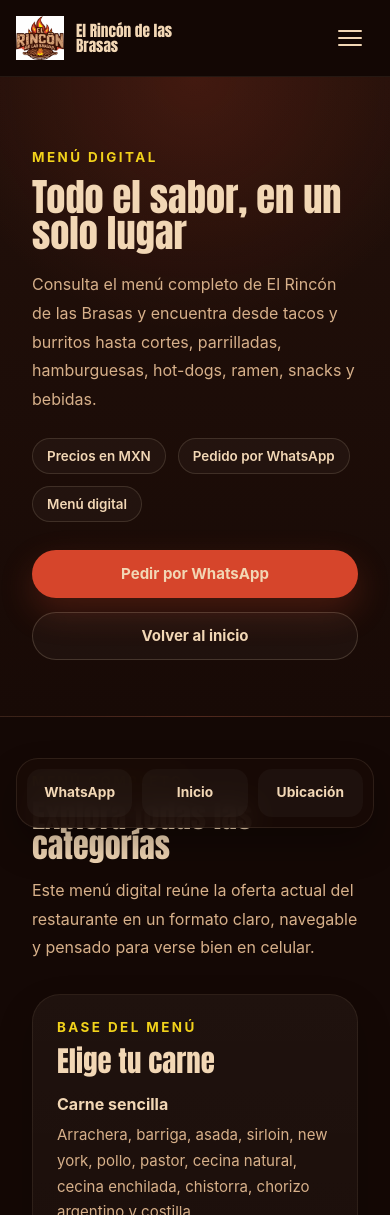
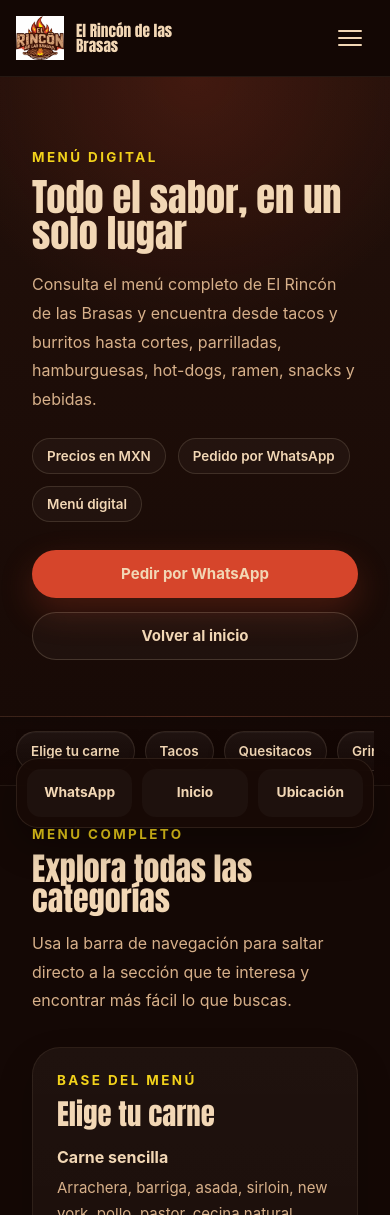
Before and after one commit to Genarohp7/el-rincon-de-las-brasas, a React (Vite) app: page /menu in a window 390 px wide. Shown: the top 1215 px of the page. Built offline with nearby package versions, Linux system fonts and the light colour scheme.

Commit message:
fix: remove motion from menu page for stable mobile rendering

```diff
--- a/src/pages/MenuPage/MenuPage.css
+++ b/src/pages/MenuPage/MenuPage.css
@@ -121,8 +121,89 @@
   background-color: rgba(255, 255, 255, 0.06);
 }
 
+.menu-page__category-nav-section {
+  position: sticky;
+  top: 84px;
+  z-index: 30;
+  padding: 14px 0;
+  border-bottom: 1px solid rgba(242, 215, 181, 0.08);
+  background:
+    linear-gradient(
+      180deg,
+      rgba(20, 8, 5, 0.96) 0%,
+      rgba(20, 8, 5, 0.88) 100%
+    );
+  backdrop-filter: blur(14px);
+}
+
+.menu-page__category-nav {
+  position: relative;
+  display: flex;
+  gap: 12px;
+  overflow-x: auto;
+  overflow-y: hidden;
+  padding: 2px 0 6px;
+  scrollbar-width: none;
+  -ms-overflow-style: none;
+  -webkit-overflow-scrolling: touch;
+  mask-image: linear-gradient(
+    to right,
+    transparent 0,
+    black 18px,
+    black calc(100% - 18px),
+    transparent 100%
+  );
+}
+
+.menu-page__category-nav::-webkit-scrollbar {
+  display: none;
+}
+
+.menu-page__category-link {
+  flex-shrink: 0;
+  display: inline-flex;
+  align-items: center;
+  min-height: 42px;
+  padding: 0 16px;
+  border: 1px solid rgba(242, 215, 181, 0.12);
+  border-radius: 999px;
+  background:
+    linear-gradient(
+      180deg,
+      rgba(255, 255, 255, 0.05) 0%,
+      rgba(255, 255, 255, 0.02) 100%
+    );
+  color: var(--color-text-primary);
+  text-decoration: none;
+  font-size: 0.88rem;
+  font-weight: 600;
+  white-space: nowrap;
+  box-shadow:
+    inset 0 1px 0 rgba(255, 255, 255, 0.03),
+    0 8px 20px rgba(0, 0, 0, 0.14);
+  transition:
+    transform 0.22s ease,
+    border-color 0.22s ease,
+    background-color 0.22s ease,
+    box-shadow 0.22s ease;
+}
+
+.menu-page__category-link:hover {
+  transform: translateY(-2px);
+  border-color: rgba(242, 215, 181, 0.24);
+  background:
+    linear-gradient(
+      180deg,
+      rgba(255, 255, 255, 0.08) 0%,
+      rgba(255, 255, 255, 0.03) 100%
+    );
+  box-shadow:
+    inset 0 1px 0 rgba(255, 255, 255, 0.04),
+    0 12px 26px rgba(0, 0, 0, 0.18);
+}
+
 .menu-page__section {
-  padding: 56px 24px 32px;
+  padding: 40px 24px 32px;
 }
 
 .menu-page__section-header {
@@ -167,6 +248,7 @@
     #180a06;
   box-shadow: 0 16px 36px rgba(0, 0, 0, 0.18);
   will-change: transform, opacity;
+  scroll-margin-top: 170px;
 }
 
 .menu-page__card-head {
@@ -266,6 +348,41 @@
   color: var(--color-text-muted);
 }
 
+.menu-page__scroll-top {
+  position: fixed;
+  right: 20px;
+  bottom: 24px;
+  z-index: 65;
+  width: 52px;
+  height: 52px;
+  border: 0;
+  border-radius: 999px;
+  background-color: var(--color-brand-primary);
+  color: var(--color-text-primary);
+  font-size: 1.25rem;
+  font-weight: 700;
+  cursor: pointer;
+  box-shadow: 0 14px 34px rgba(214, 69, 43, 0.24);
+  opacity: 0;
+  visibility: hidden;
+  transform: translateY(12px);
+  transition:
+    opacity 0.22s ease,
+    visibility 0.22s ease,
+    transform 0.22s ease,
+    background-color 0.22s ease;
+}
+
+.menu-page__scroll-top:hover {
+  background-color: var(--color-brand-primary-hover);
+}
+
+.menu-page__scroll-top--visible {
+  opacity: 1;
+  visibility: visible;
+  transform: translateY(0);
+}
+
 @media (max-width: 980px) {
   .menu-page__grid {
     grid-template-columns: 1fr;
@@ -280,6 +397,23 @@
 @media (max-width: 768px) {
   .menu-page {
     padding-bottom: 88px;
+  }
+
+  .menu-page__category-nav-section {
+    top: 76px;
+    padding: 12px 0;
+  }
+
+  .menu-page__category-nav {
+    gap: 10px;
+    padding-bottom: 2px;
+    mask-image: none;
+  }
+
+  .menu-page__category-link {
+    min-height: 40px;
+    padding: 0 14px;
+    font-size: 0.84rem;
   }
 
   .menu-page__actions,
@@ -299,6 +433,15 @@
   .menu-page__item-price {
     margin-left: 0;
   }
+
+  .menu-page__card {
+    scroll-margin-top: 156px;
+  }
+
+  .menu-page__scroll-top {
+    right: 16px;
+    bottom: 104px;
+  }
 }
 
 @media (max-width: 640px) {
--- a/src/pages/MenuPage/MenuPage.tsx
+++ b/src/pages/MenuPage/MenuPage.tsx
@@ -1,4 +1,4 @@
-import { motion } from "motion/react";
+import { useEffect, useMemo, useState } from "react";
 import { Helmet } from "react-helmet-async";
 import { Link } from "react-router";
 import Footer from "../../components/layout/Footer/Footer";
@@ -7,10 +7,6 @@
 import businessInfo from "../../data/businessInfo";
 import menuSections from "../../data/menuSections";
 import seoConfig from "../../data/seo";
-import {
-  fadeUpVariant,
-  staggerContainerVariant,
-} from "../../utils/motion";
 import "./MenuPage.css";
 
 function MenuPage() {
@@ -18,6 +14,37 @@
   const pageTitle = "Menú | El Rincón de las Brasas";
   const pageDescription =
     "Consulta el menú completo de El Rincón de las Brasas: tacos, burritos, cortes, parrilladas, hamburguesas, hot-dogs, ramen, bebidas y más.";
+
+  const [showScrollTop, setShowScrollTop] = useState(false);
+
+  useEffect(() => {
+    const handleScroll = () => {
+      setShowScrollTop(window.scrollY > 700);
+    };
+
+    window.addEventListener("scroll", handleScroll);
+    handleScroll();
+
+    return () => {
+      window.removeEventListener("scroll", handleScroll);
+    };
+  }, []);
+
+  const categoryLinks = useMemo(
+    () =>
+      menuSections.map((section) => ({
+        id: section.id,
+        label: section.title,
+      })),
+    []
+  );
+
+  const handleScrollTop = () => {
+    window.scrollTo({
+      top: 0,
+      behavior: "smooth",
+    });
+  };
 
   return (
     <>
@@ -46,42 +73,24 @@
 
       <main className="menu-page">
         <section className="menu-page__hero">
-          <motion.div
-            className="menu-page__container"
-            variants={staggerContainerVariant}
-            initial="hidden"
-            animate="visible"
-          >
-            <motion.p className="menu-page__eyebrow" variants={fadeUpVariant}>
-              Menú digital
-            </motion.p>
+          <div className="menu-page__container">
+            <p className="menu-page__eyebrow">Menú digital</p>
 
-            <motion.h1 className="menu-page__title" variants={fadeUpVariant}>
-              Todo el sabor, en un solo lugar
-            </motion.h1>
+            <h1 className="menu-page__title">Todo el sabor, en un solo lugar</h1>
 
-            <motion.p
-              className="menu-page__description"
-              variants={fadeUpVariant}
-            >
+            <p className="menu-page__description">
               Consulta el menú completo de El Rincón de las Brasas y encuentra
               desde tacos y burritos hasta cortes, parrilladas, hamburguesas,
               hot-dogs, ramen, snacks y bebidas.
-            </motion.p>
+            </p>
 
-            <motion.div
-              className="menu-page__badges"
-              variants={fadeUpVariant}
-            >
+            <div className="menu-page__badges">
               <span className="menu-page__badge">Precios en MXN</span>
               <span className="menu-page__badge">Pedido por WhatsApp</span>
               <span className="menu-page__badge">Menú digital</span>
-            </motion.div>
+            </div>
 
-            <motion.div
-              className="menu-page__actions"
-              variants={fadeUpVariant}
-            >
+            <div className="menu-page__actions">
               <a
                 className="menu-page__button menu-page__button--primary"
                 href={businessInfo.whatsappHref}
@@ -97,38 +106,45 @@
               >
                 Volver al inicio
               </Link>
-            </motion.div>
-          </motion.div>
+            </div>
+          </div>
+        </section>
+
+        <section className="menu-page__category-nav-section">
+          <div className="menu-page__container">
+            <div className="menu-page__category-nav">
+              {categoryLinks.map((category) => (
+                <a
+                  key={category.id}
+                  className="menu-page__category-link"
+                  href={`#${category.id}`}
+                >
+                  {category.label}
+                </a>
+              ))}
+            </div>
+          </div>
         </section>
 
         <section className="menu-page__section">
-          <motion.div
-            className="menu-page__container"
-            variants={staggerContainerVariant}
-            initial="hidden"
-            whileInView="visible"
-            viewport={{ once: true, amount: 0.1 }}
-          >
-            <motion.div
-              className="menu-page__section-header"
-              variants={fadeUpVariant}
-            >
+          <div className="menu-page__container">
+            <div className="menu-page__section-header">
               <p className="menu-page__section-eyebrow">Menú completo</p>
               <h2 className="menu-page__section-title">
                 Explora todas las categorías
               </h2>
               <p className="menu-page__section-description">
-                Este menú digital reúne la oferta actual del restaurante en un
-                formato claro, navegable y pensado para verse bien en celular.
+                Usa la barra de navegación para saltar directo a la sección que
+                te interesa y encontrar más fácil lo que buscas.
               </p>
-            </motion.div>
+            </div>
 
             <div className="menu-page__grid">
               {menuSections.map((section) => (
-                <motion.article
+                <article
                   className="menu-page__card"
+                  id={section.id}
                   key={section.id}
-                  variants={fadeUpVariant}
                 >
                   <div className="menu-page__card-head">
                     <p className="menu-page__card-eyebrow">
@@ -143,7 +159,10 @@
 
                   <div className="menu-page__item-list">
                     {section.items.map((item) => (
-                      <div className="menu-page__item-row" key={`${section.id}-${item.name}`}>
+                      <div
+                        className="menu-page__item-row"
+                        key={`${section.id}-${item.name}`}
+                      >
                         <div className="menu-page__item-copy">
                           <p className="menu-page__item-name">{item.name}</p>
                           {item.description ? (
@@ -161,20 +180,14 @@
                       </div>
                     ))}
                   </div>
-                </motion.article>
+                </article>
               ))}
             </div>
-          </motion.div>
+          </div>
         </section>
 
         <section className="menu-page__cta-section">
-          <motion.div
-            className="menu-page__container"
-            variants={fadeUpVariant}
-            initial="hidden"
-            whileInView="visible"
-            viewport={{ once: true, amount: 0.25 }}
-          >
+          <div className="menu-page__container">
             <div className="menu-page__cta-card">
               <div className="menu-page__cta-content">
                 <p className="menu-page__cta-eyebrow">Pide directo</p>
@@ -207,8 +220,19 @@
                 </a>
               </div>
             </div>
-          </motion.div>
+          </div>
         </section>
+
+        <button
+          className={`menu-page__scroll-top ${
+            showScrollTop ? "menu-page__scroll-top--visible" : ""
+          }`}
+          type="button"
+          aria-label="Volver arriba"
+          onClick={handleScrollTop}
+        >
+          ↑
+        </button>
       </main>
 
       <Footer />
```
